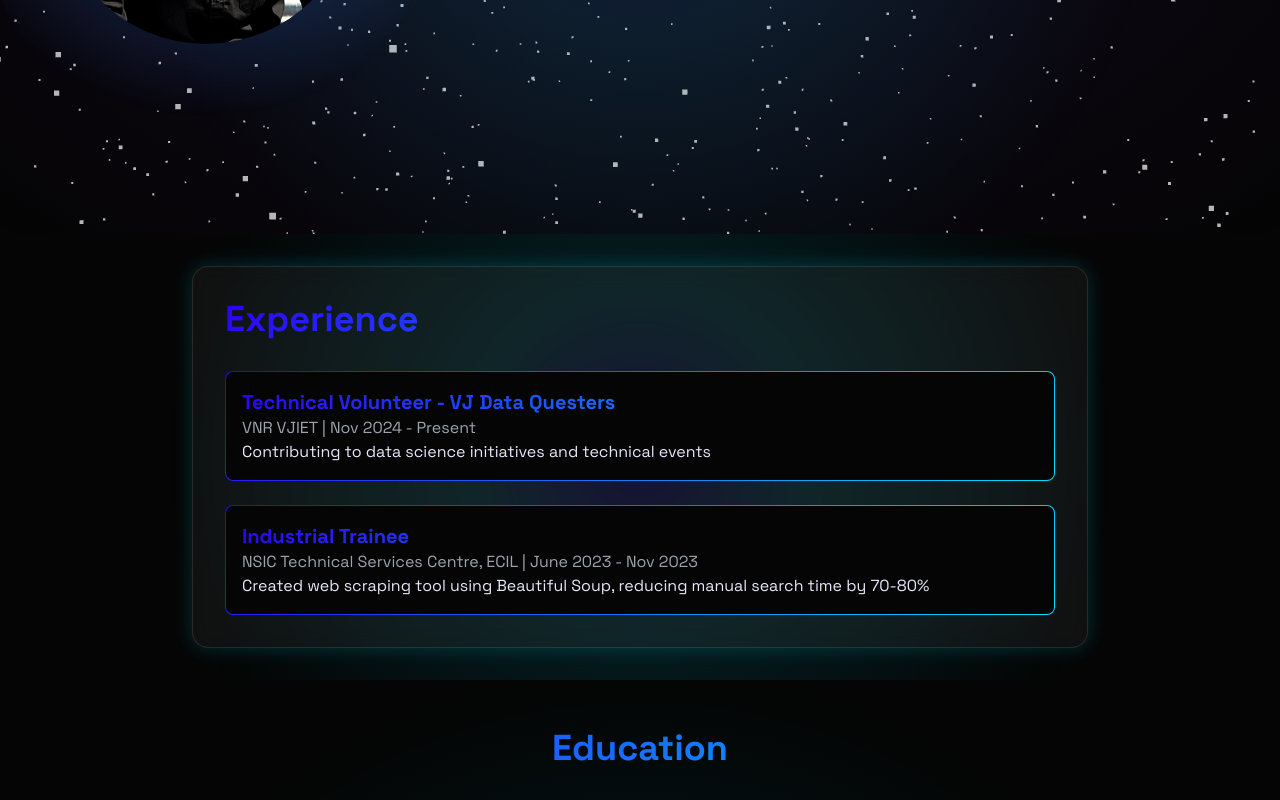
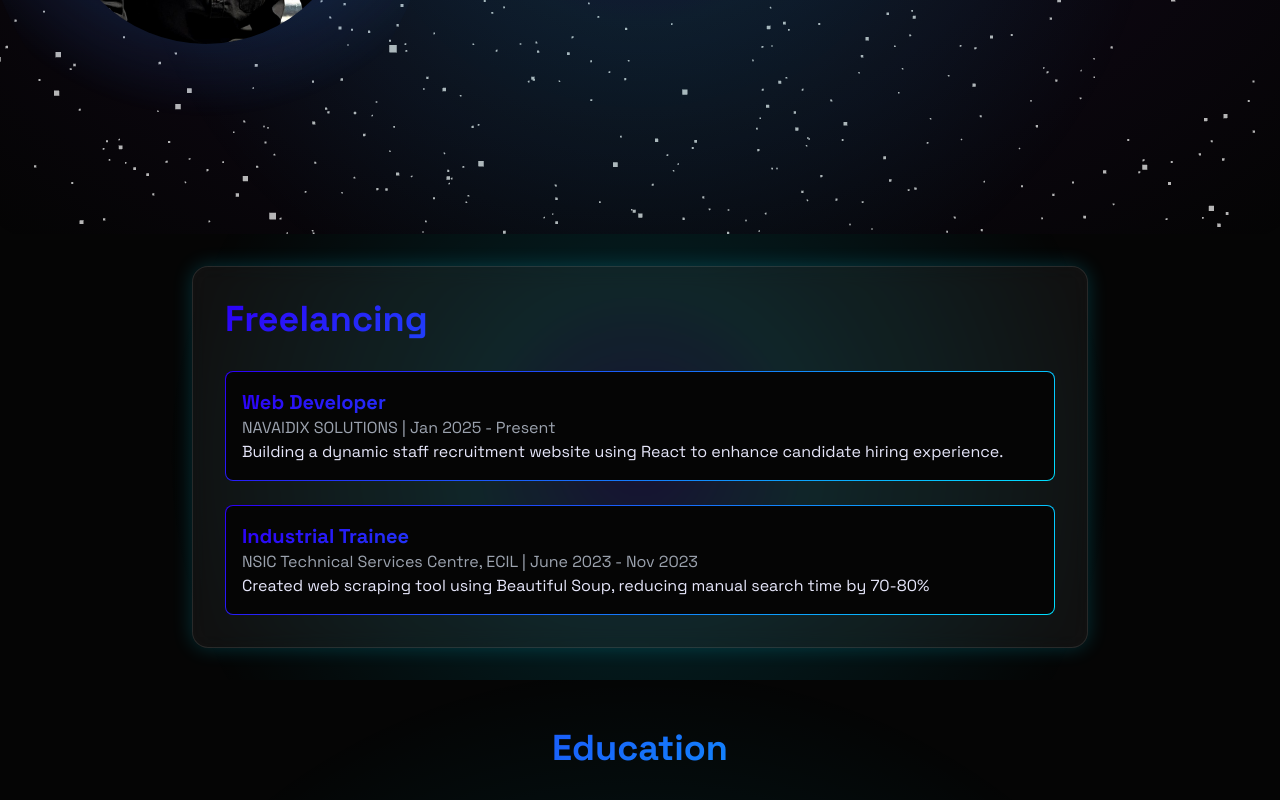
Before and after one commit to akhil-mark47/portfolio, a Next.js app: page / in a window 1280 px wide. Shown: the part 566-1366 px from the top of the page. Built offline with nearby package versions, Linux system fonts and the light colour scheme.

Commit message:
Update page.tsx

```diff
--- a/app/page.tsx
+++ b/app/page.tsx
@@ -104,13 +104,14 @@ export default function Page() {
 
           </section>
 
-          <GlassSection id="experience" title="Experience">
-            <div className="space-y-6">
-              <div className="gradient-border p-4">
-                <h3 className="text-xl font-bold text-gradient">Technical Volunteer - VJ Data Questers</h3>
-                <p className="font-[JetBrains Mono] text-gray-400">VNR VJIET | Nov 2024 - Present</p>
-                <p>Contributing to data science initiatives and technical events</p>
-              </div>
+
+          <GlassSection id="freelancing" title="Freelancing">
+  <div className="space-y-6">
+    <div className="gradient-border p-4">
+      <h3 className="text-xl font-bold text-gradient">Web Developer</h3>
+      <p className="font-[JetBrains Mono] text-gray-400">NAVAIDIX SOLUTIONS | Jan 2025 - Present</p>
+      <p>Building a dynamic staff recruitment website using React to enhance candidate hiring experience.</p>
+    </div>
               <div className="gradient-border p-4">
                 <h3 className="text-xl font-bold text-gradient">Industrial Trainee</h3>
                 <p className="font-[JetBrains Mono] text-gray-400">NSIC Technical Services Centre, ECIL | June 2023 - Nov 2023</p>
```
